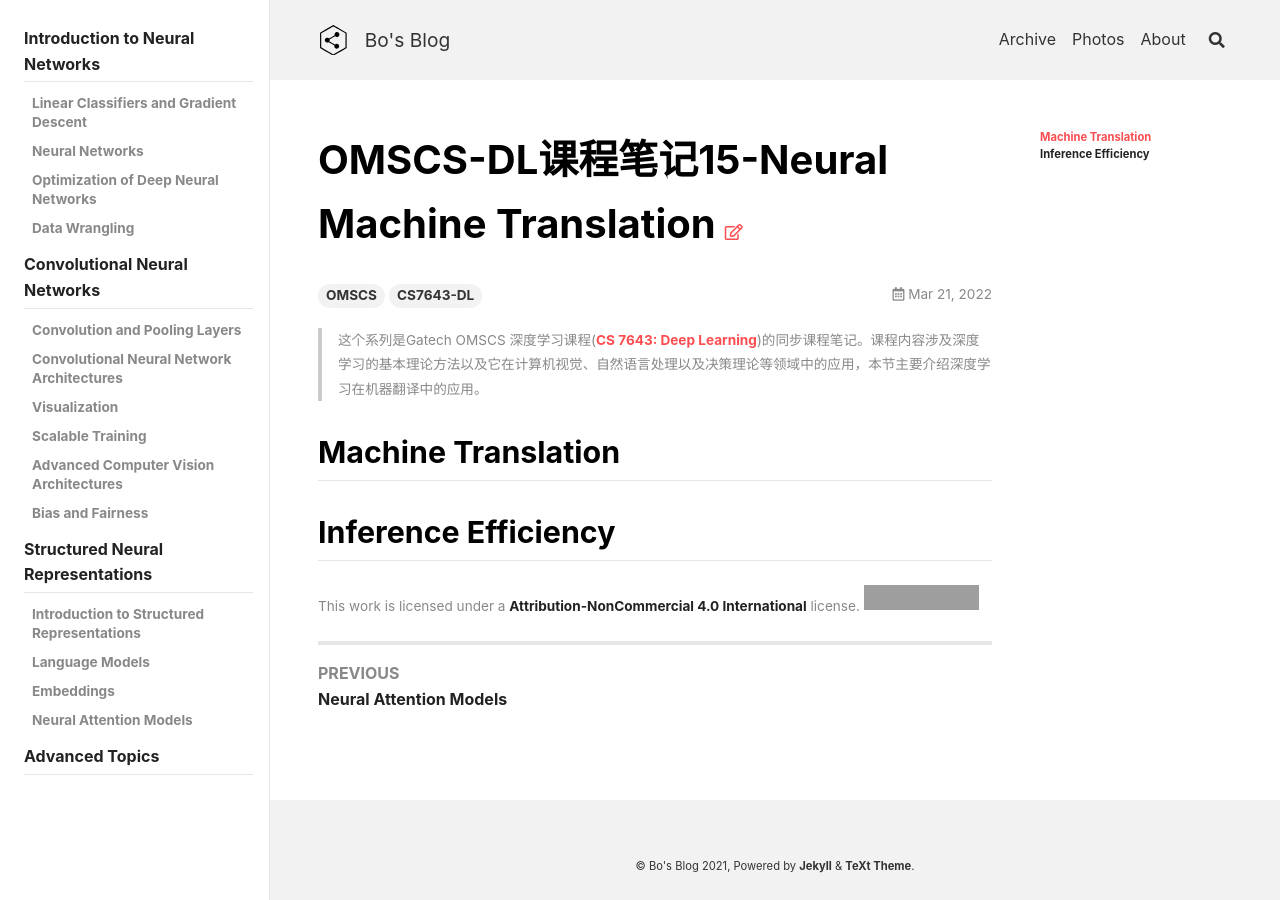
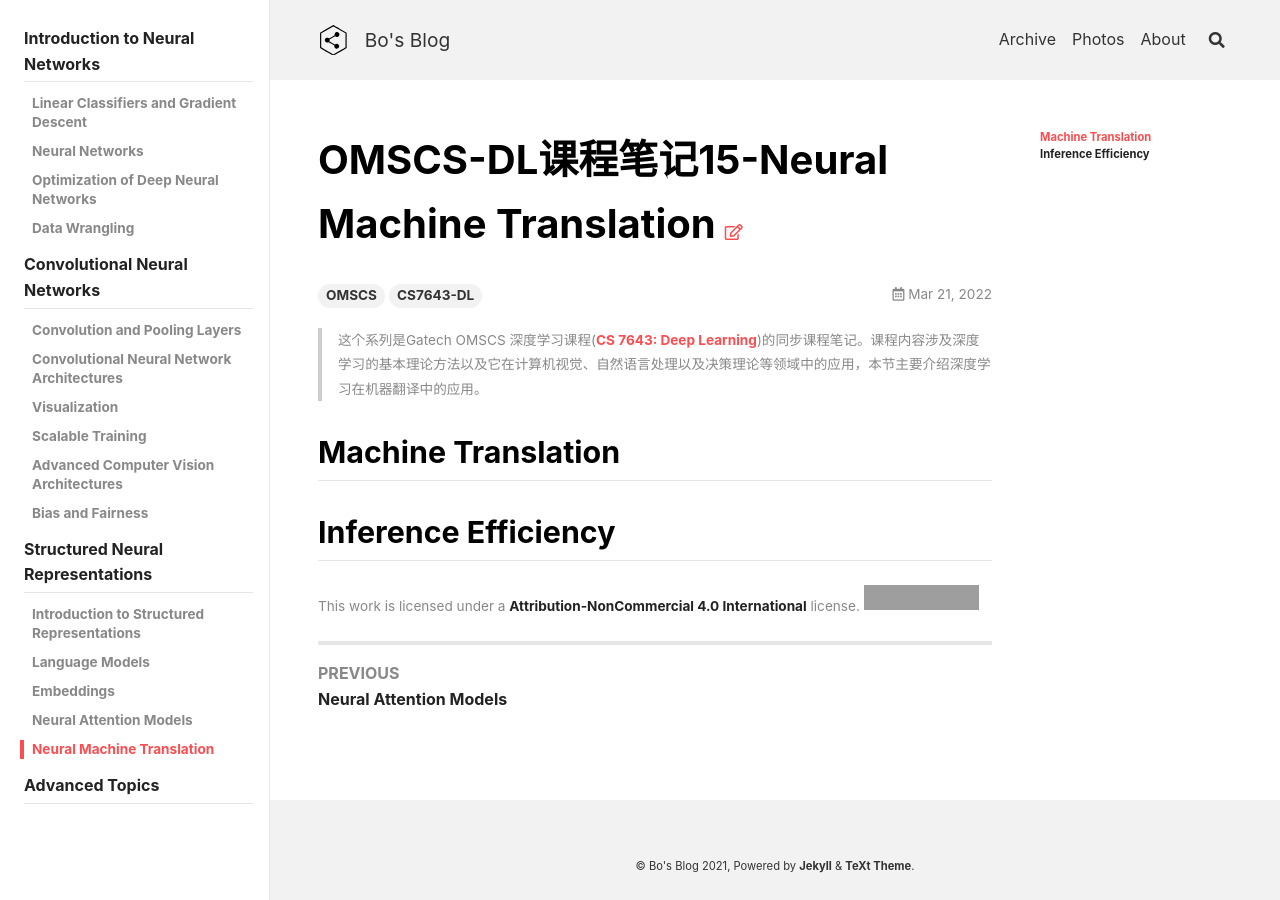
Before and after one commit to peng00bo00/peng00bo00_previous_blog, a Jekyll site: the page built from _posts/2022-03-21-OMSCS-DL-NOTES-15.md, in a window 1280 px wide. Built offline with Jekyll 4.4.1, drawn with Linux system fonts in a browser that asks for light colours; nearby versions of some CDN libraries; grey boxes are pictures that could not be loaded.

Commit message:
Update navigation.yml

```diff
--- a/_data/navigation.yml
+++ b/_data/navigation.yml
@@ -286,6 +286,8 @@ OMSCS-DL:
         url: /2022/03/07/OMSCS-DL-NOTES-13.html
       - title: Neural Attention Models
         url: /2022/03/14/OMSCS-DL-NOTES-14.html
+      - title: Neural Machine Translation
+        url: /2022/03/21/OMSCS-DL-NOTES-15.html
   - title: Advanced Topics
 
 OMSCS-SIM:
```
